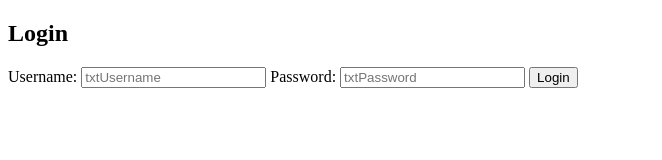
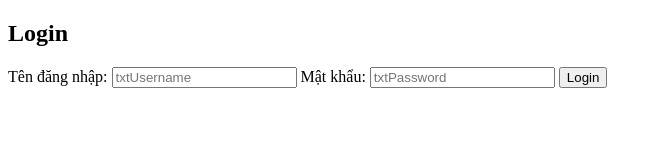
Before and after one commit to vuquocchinh/Ki-m-tra-c-ng-c-, a plain HTML site: page index.html in a window 1280 px wide. Shown: the whole page, without its empty margins (0-662 px from the left). Drawn offline with Linux system fonts and the light colour scheme.

Commit message:
thay đổi lable thành tên đăng nhập và mật khẩu

```diff
--- a/index.html
+++ b/index.html
@@ -10,9 +10,9 @@
     <div class="container">
         <form id="loginForm">
             <h2>Login</h2>
-            <label for="username">Username:</label>
+            <label for="username">Tên đăng nhập:</label>
             <input type="text" id="username" placeholder="txtUsername" required>
-            <label for="password">Password:</label>
+            <label for="password">Mật khẩu:</label>
             <input type="password" id="password" placeholder="txtPassword" required>
             <button type="submit">Login</button>
         </form>
```
